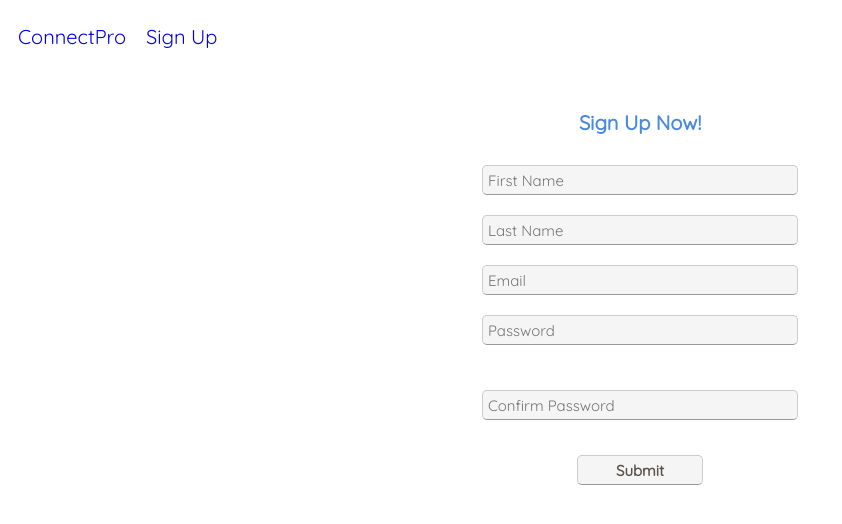
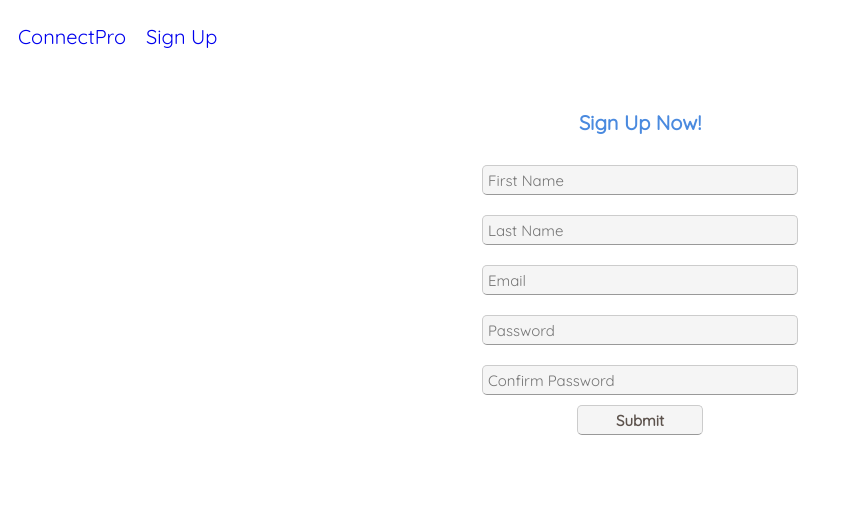
Before and after one commit to pelekoudasq/ConnectPro, an Angular app in the folder connectProApp/: page /sign-up in a window 1280 px wide. Shown: the top 524 px of the page, without its empty margins (0-842 px from the left). Built offline with nearby package versions, Linux system fonts and the light colour scheme.

Commit message:
reastion added

```diff
--- a/connectProApp/src/app/sign-up/sign-up.component.html
+++ b/connectProApp/src/app/sign-up/sign-up.component.html
@@ -3,7 +3,7 @@
   <li><a routerLink="../sign-up">Sign Up</a></li>
 </ul>
 <br>
-<form action="">
+<form ngNativeValidate>
   <div class="sign-up-form">
       <h3 id="sign">Sign Up Now!</h3>
       <div class="input-column">
@@ -11,10 +11,13 @@
           <input class="input inner-light" type="text" placeholder="Last Name" name="lname" [(ngModel)]="lastName" required>
           <input class="input inner-light" type="email" placeholder="Email" name="email" [(ngModel)]="emailAddress" required>
           <input class="input inner-light" name="pwrd1" type="password" placeholder="Password" [(ngModel)]="password" required >
-          <br><span>{{ password }}</span> <br>
+          <!--<br><span>{{ password }}</span> <br>-->
           <input class="input inner-light" name="pwrd2" type="password" placeholder="Confirm Password" [(ngModel)]="confPassword" required>
-          <br><span>{{ confPassword }}</span> <br>
+          <!--<br><span>{{ confPassword }}</span> <br>-->
     </div>
-    <button class="button" type="submit" (click)="onClick()">Submit</button>
+    <input class="button" type="submit" (click)="onClick()" value="Submit">
+    <div *ngIf="userConfirmation == true">
+        <h3>Alles Gut</h3>
+    </div>
   </div>
 </form>
--- a/connectProApp/src/app/sign-up/sign-up.component.ts
+++ b/connectProApp/src/app/sign-up/sign-up.component.ts
@@ -13,7 +13,7 @@ export class SignUpComponent implements OnInit {
     password: string;
     confPassword: string;
 
-    userConfirmation: boolean = false;
+    userConfirmation: boolean;
 
     constructor() { }
 
@@ -23,6 +23,7 @@ export class SignUpComponent implements OnInit {
         this.emailAddress = '';
         this.password = '';
         this.confPassword = '';
+        this.userConfirmation = false;
     }
 
     checkPasswords(){
@@ -43,6 +44,7 @@ export class SignUpComponent implements OnInit {
         //check email
         if (this.checkPasswords() == true){
             console.log('ok passwords');
+            this.userConfirmation = true;
         } else {
             console.log('try again')
         }
```
